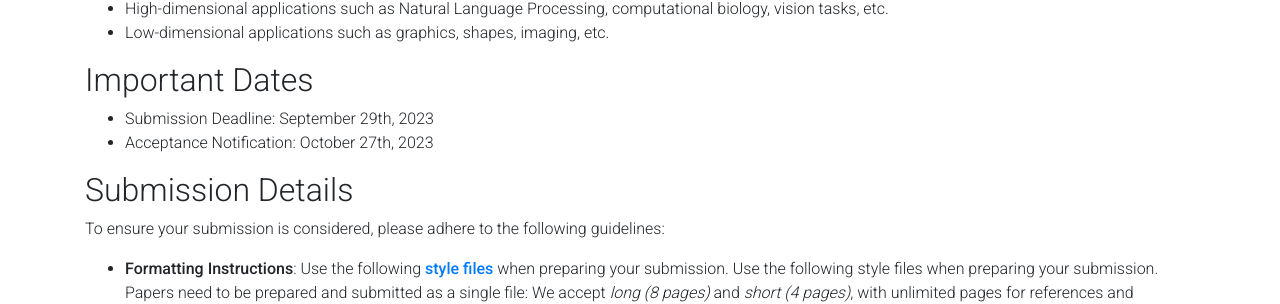
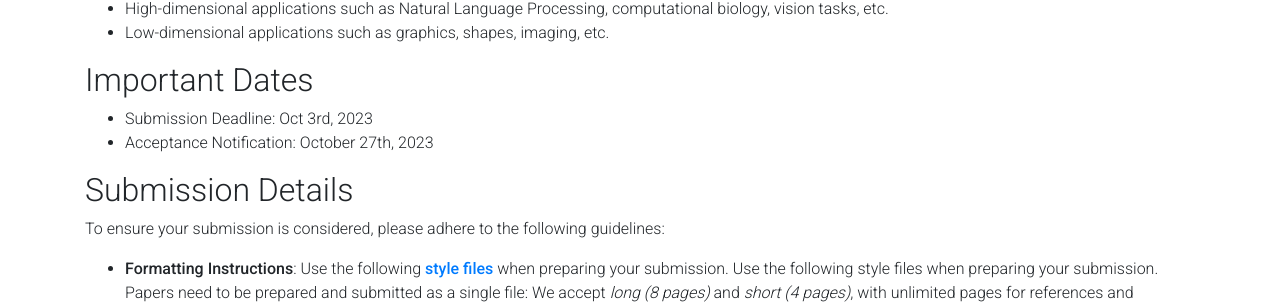
Before and after one commit to otmlworkshop/otmlworkshop.github.io, a Jekyll site: the page built from _pages/call.md, in a window 1280 px wide and 900 px high, scrolled down 598 px. Shown: the part 151-455 px from the top of the window. Built offline with Jekyll 4.4.1, drawn with Linux system fonts in a browser that asks for light colours; a style sheet for code colours, icons or effects is not loaded.

Commit message:
call changed

```diff
--- a/_pages/call.md
+++ b/_pages/call.md
@@ -38,7 +38,7 @@ We invite submissions related to the following (non-exhaustive) topics that are
 
 ## Important Dates
 
-*   Submission Deadline: September 29th, 2023
+*   Submission Deadline: Oct 3rd, 2023
 *   Acceptance Notification: October 27th, 2023
 
 
```
